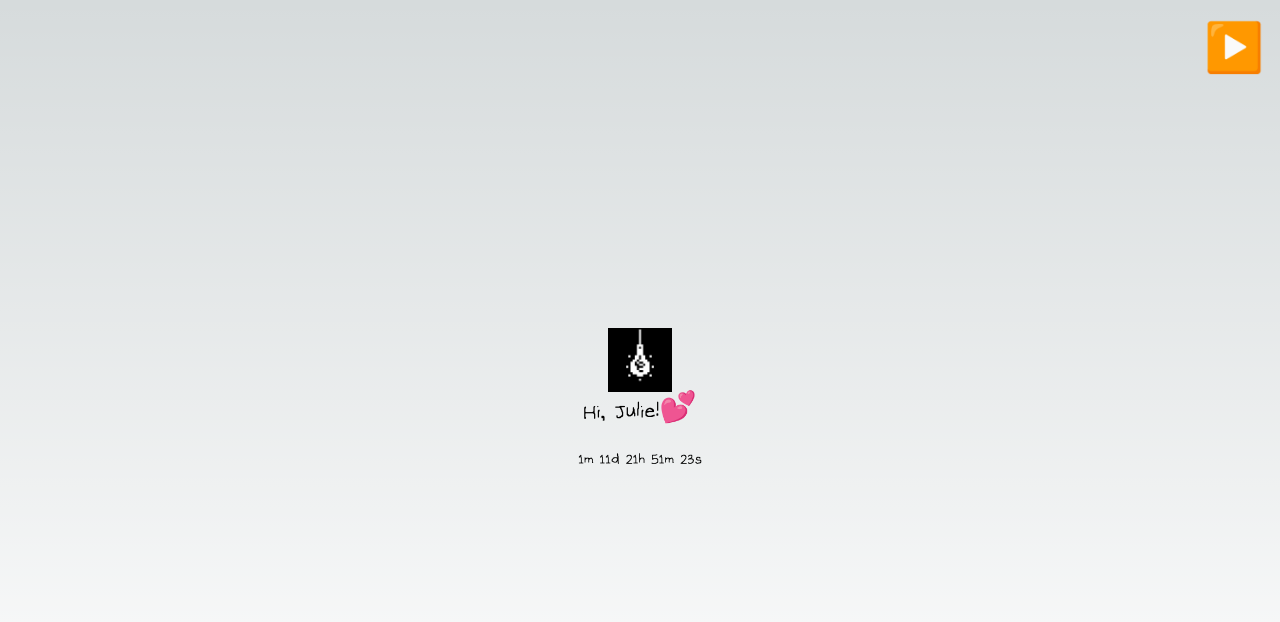
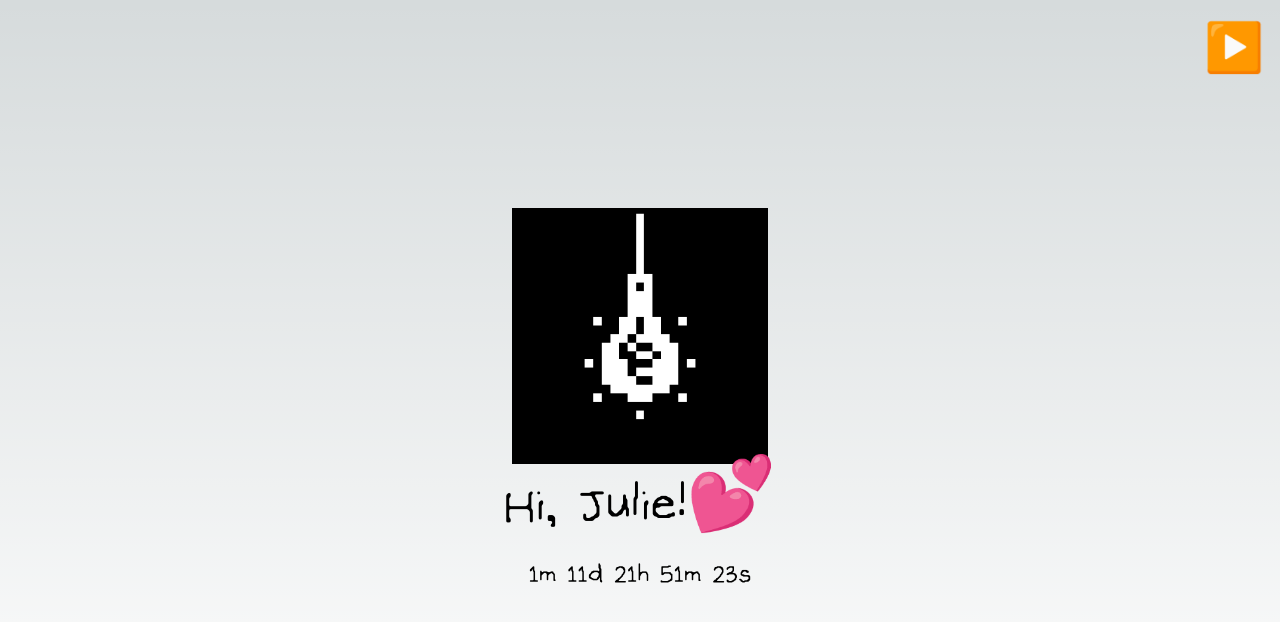
Before and after one commit to mAngelo-dev/july5th, a Next.js app: page / in a window 1280 px wide. Shown: the top 622 px of the page. Built offline with nearby package versions, Linux system fonts and the light colour scheme.

Commit message:
Better visibility and logic

```diff
--- a/app/page.tsx
+++ b/app/page.tsx
@@ -73,13 +73,17 @@ export default function App() {
                     {isPlaying ? '⏸️' : '▶️'}
                 </button>
                 <h1 id="sunbringer"><Link href={'/gallery'}> 🌙 & ☀️</Link></h1>
-                <Image src='/bulb.gif' alt='Loading GIF' width={64} height={64} priority={true} />
+                <Image src='/bulb.gif' alt='Loading GIF' width={256} height={256} priority={true} />
                 <audio id='audio' src='/music/Bromeliad.mp3' className='hidden' loop />
-                <h1 className='text-3xl mb-4'>Hi, Julie!
+                <h1 className='mb-4 text-7xl'>Hi, Julie!
                     <Link href={'/secret'}>💕</Link>
                 </h1>
-                <div id="countdown" className='text-xl'>
-                    {timeLeft.months}m {timeLeft.days}d {timeLeft.hours}h {timeLeft.minutes}m {timeLeft.seconds}s
+                <div id="countdown" className='text-4xl'>
+                    {timeLeft.months > 0 && `${timeLeft.months}m `}
+                    {timeLeft.days > 0 && `${timeLeft.days}d `}
+                    {timeLeft.hours > 0 && `${timeLeft.hours}h `}
+                    {timeLeft.minutes > 0 && `${timeLeft.minutes}m `}
+                    {timeLeft.seconds > 0 && `${timeLeft.seconds}s`}
                 </div>
             </main>
         </>
```
